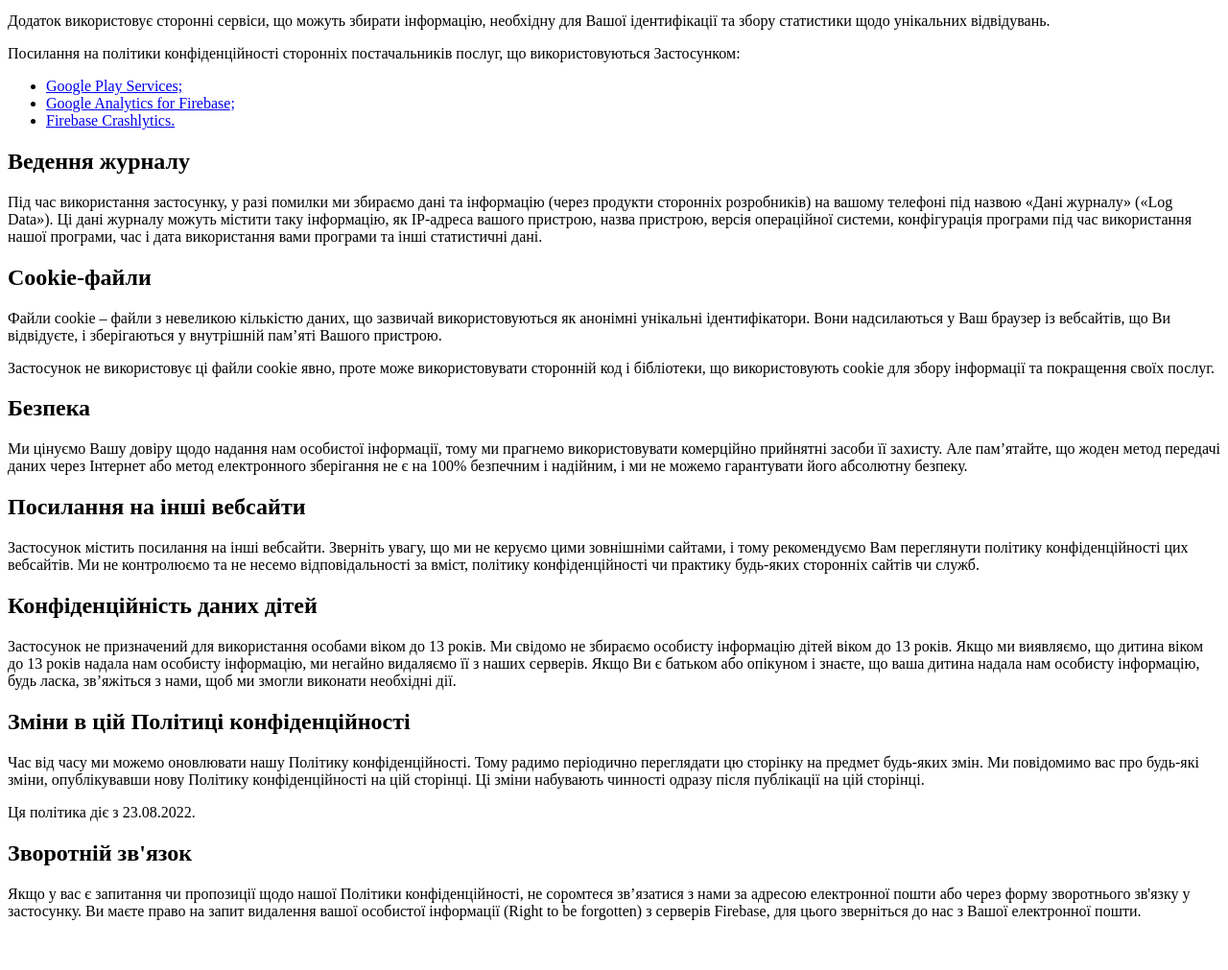
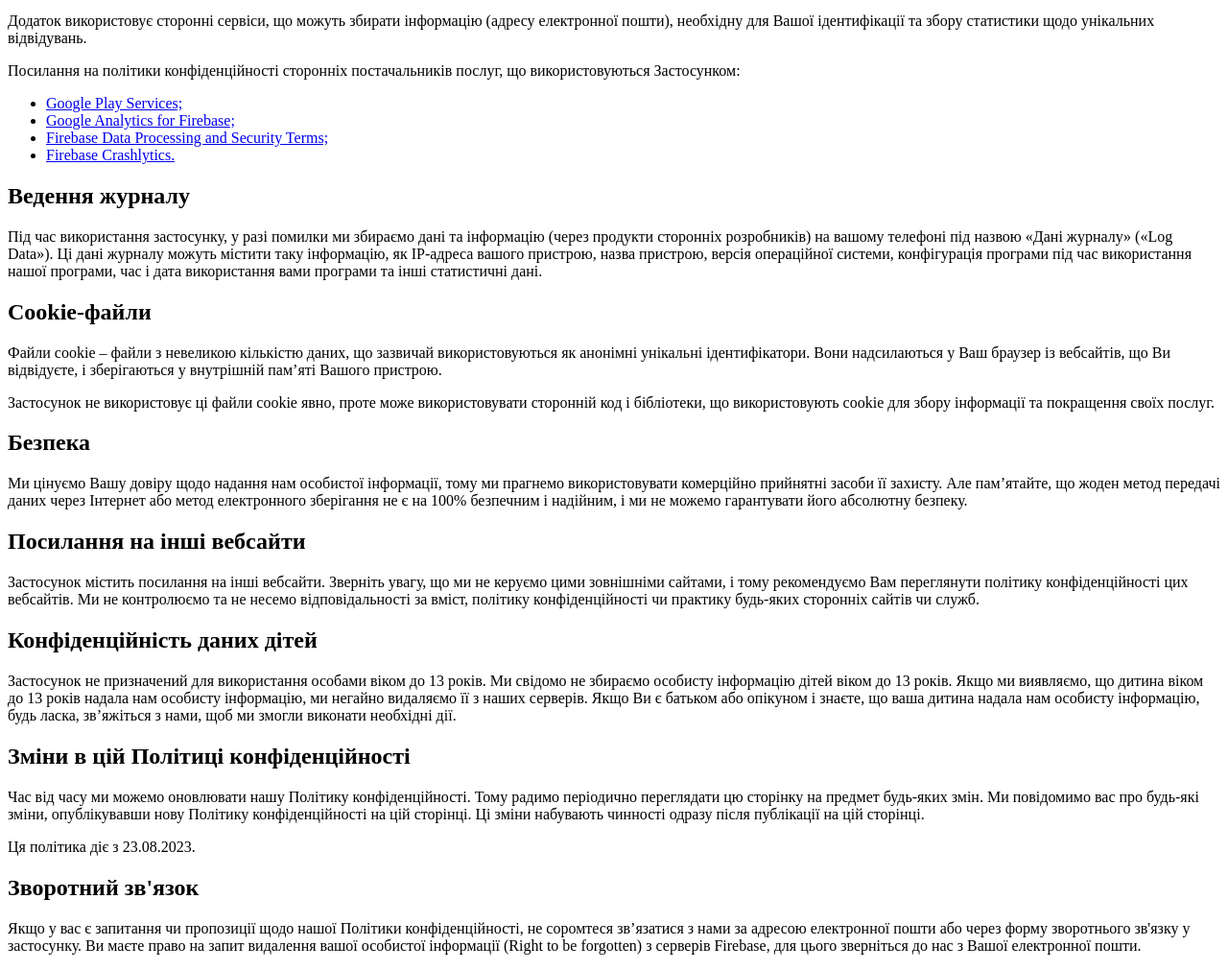
Before and after one commit to ArchExalt/edki-cybersecurity-android, a plain HTML site: page index.html in a window 1280 px wide. Shown: the part 300-1311 px from the top of the page at 96% size. Before the commit the page ends 1275 px from the top, so only its background shows below. Drawn offline with Linux system fonts and the light colour scheme.

Commit message:
Update index.html

```diff
--- a/index.html
+++ b/index.html
@@ -16,12 +16,13 @@
 
 <p>Ми можемо вимагати від Вас надати нам певну особисту інформацію, включаючи, але не обмежуючись, IP-адресою, ідентифікатором пристрою, інформацією про пристрій та адресою електронної пошти. Ця інформація використовуватиметься ЛИШЕ для аналітики, а інформація, що ми запитуємо, зберігатиметься нами та використовуватиметься, як описано в цій Політиці конфіденційності.</p>
 
-<p>Додаток використовує сторонні сервіси, що можуть збирати інформацію, необхідну для Вашої ідентифікації та збору статистики щодо унікальних відвідувань.</p>
+<p>Додаток використовує сторонні сервіси, що можуть збирати інформацію (адресу електронної пошти), необхідну для Вашої ідентифікації та збору статистики щодо унікальних відвідувань.</p>
 <p>Посилання на політики конфіденційності сторонніх постачальників послуг, що використовуються Застосунком:</p>
 
 <ul>
     <li><a href="https://policies.google.com/privacy">Google Play Services;</a></li>
     <li><a href="https://marketingplatform.google.com/about/analytics/terms/us/">Google Analytics for Firebase;</a></li>
+    <li><a href="https://firebase.google.com/terms/data-processing-terms">Firebase Data Processing and Security Terms;</a></li>
     <li><a href="https://firebase.google.com/support/privacy">Firebase Crashlytics.</a></li>
 </ul>
 
@@ -51,9 +52,9 @@
 
   <p>Час від часу ми можемо оновлювати нашу Політику конфіденційності. Тому радимо періодично переглядати цю сторінку на предмет будь-яких змін. Ми повідомимо вас про будь-які зміни, опублікувавши нову Політику конфіденційності на цій сторінці. Ці зміни набувають чинності одразу після публікації на цій сторінці.</p>
 
-  <p>Ця політика діє з 23.08.2022.</p>
+  <p>Ця політика діє з 23.08.2023.</p>
 
-    <h2>Зворотній зв'язок</h2>
+    <h2>Зворотний зв'язок</h2>
 
   <p> Якщо у вас є запитання чи пропозиції щодо нашої Політики конфіденційності, не соромтеся зв’язатися з нами за адресою електронної пошти або через форму зворотнього зв'язку у застосунку. Ви маєте право на запит видалення вашої особистої інформації (Right to be forgotten) з серверів Firebase, для цього зверніться до нас з Вашої електронної пошти.</p>
 
```
